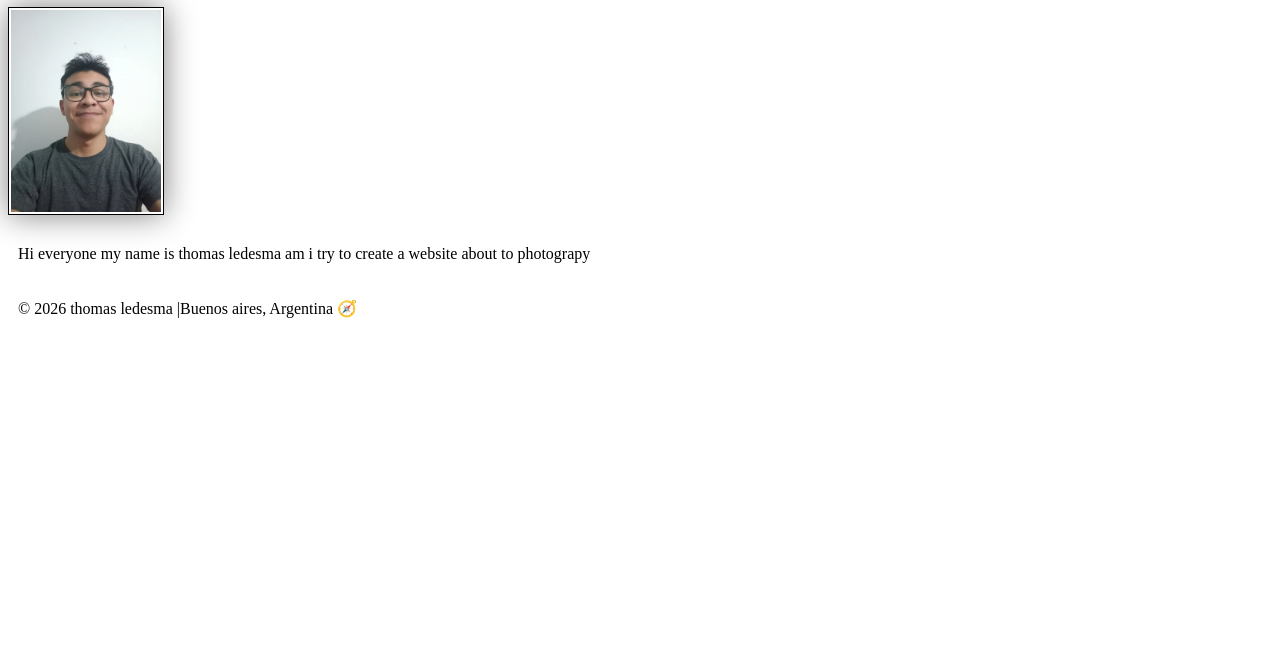
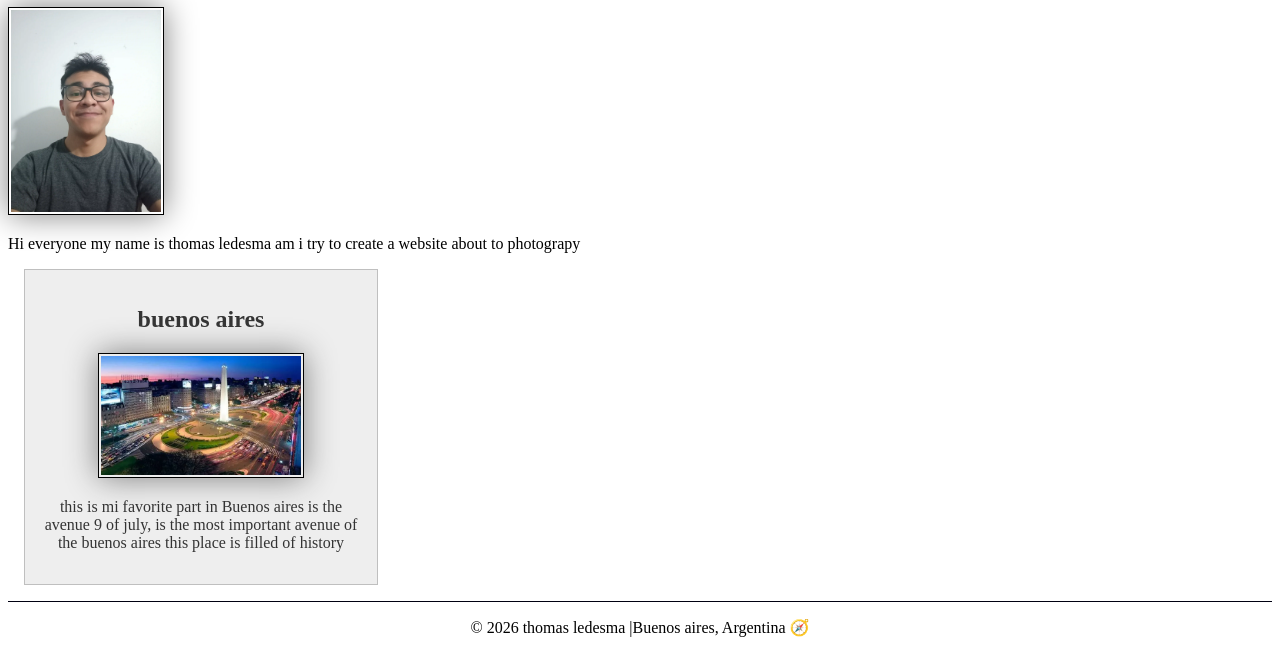
Before and after one commit to Thomasledesma98/wdd130, a plain HTML site: page index.html in a window 1280 px wide. Shown: the part 217-870 px from the top of the page. Before the commit the page ends 800 px from the top, so only its background shows below. Drawn offline with Linux system fonts and the light colour scheme.

Commit message:
semana 2 css index

```diff
--- a/index.html
+++ b/index.html
@@ -4,15 +4,19 @@
 <head>
     <meta charset="UTF-8">
     <meta name="viewport" content="width=device-width, initial-scale=1.0">
+    <title>Thomas Ledesma | WDD 130</title>
+    <meta name="description" content="thomas ledesma,wd130,photograpy">
+    <meta name="author" content="thomas ledesma">
     <link rel="stylesheet" href="styles/styles.css">
-    <title>Thomas Ledesma | WDD 130</title>
+
+
 </head>
 
 <body>
     <header>
         <nav>
             <a href="#">Home</a>
-            <a href="wwr/">Rafting Site</a>
+            <a href="wwr/">photograpy Site</a>
         </nav>
     </header>
     <main>
@@ -20,6 +24,13 @@
         <img src="images/profile.webp" alt="hello mi name is thomas ledesma" width="200">
         <p>Hi everyone my name is thomas ledesma am i try to create a website about to photograpy</p>
     </main>
+
+    <aside>
+        <h2>buenos aires</h2>
+        <img src="images/9julio.webp" alt="9 de julio">
+        <p>this is mi favorite part in Buenos aires is the avenue 9 of july, is the most important avenue of the buenos aires this place is filled of history</p>
+    </aside>
+
     <footer>
         <p>© 2026 thomas ledesma |Buenos aires, Argentina 🧭 </p>
     </footer>
--- a/styles/styles.css
+++ b/styles/styles.css
@@ -24,3 +24,38 @@ img {
 p {
     padding: 10px;
 }
+
+main {
+    max-width: 840px;
+}
+
+aside {
+    width: 20rem;
+    margin: 1rem;
+    border: 1px solid rgb(0 0 0 / 0.2);
+    /*1*/
+    padding: 1rem;
+    background-color: #eee;
+    color: #333;
+    text-align: center;
+}
+
+aside img {
+    width: 200px;
+    height: auto;
+}
+
+main img {
+    width: 150px;
+    height: auto;
+}
+
+p {
+    padding: 0;
+}
+
+footer {
+    margin-top: 15px;
+    border-top: 1px solid #001;
+    text-align: center;
+}
```
Also changed, not shown: week02/block-vs-inline.html (+9 -4 lines), week02/box-model.html (+1 -0 lines), images/9julio.webp (added).
